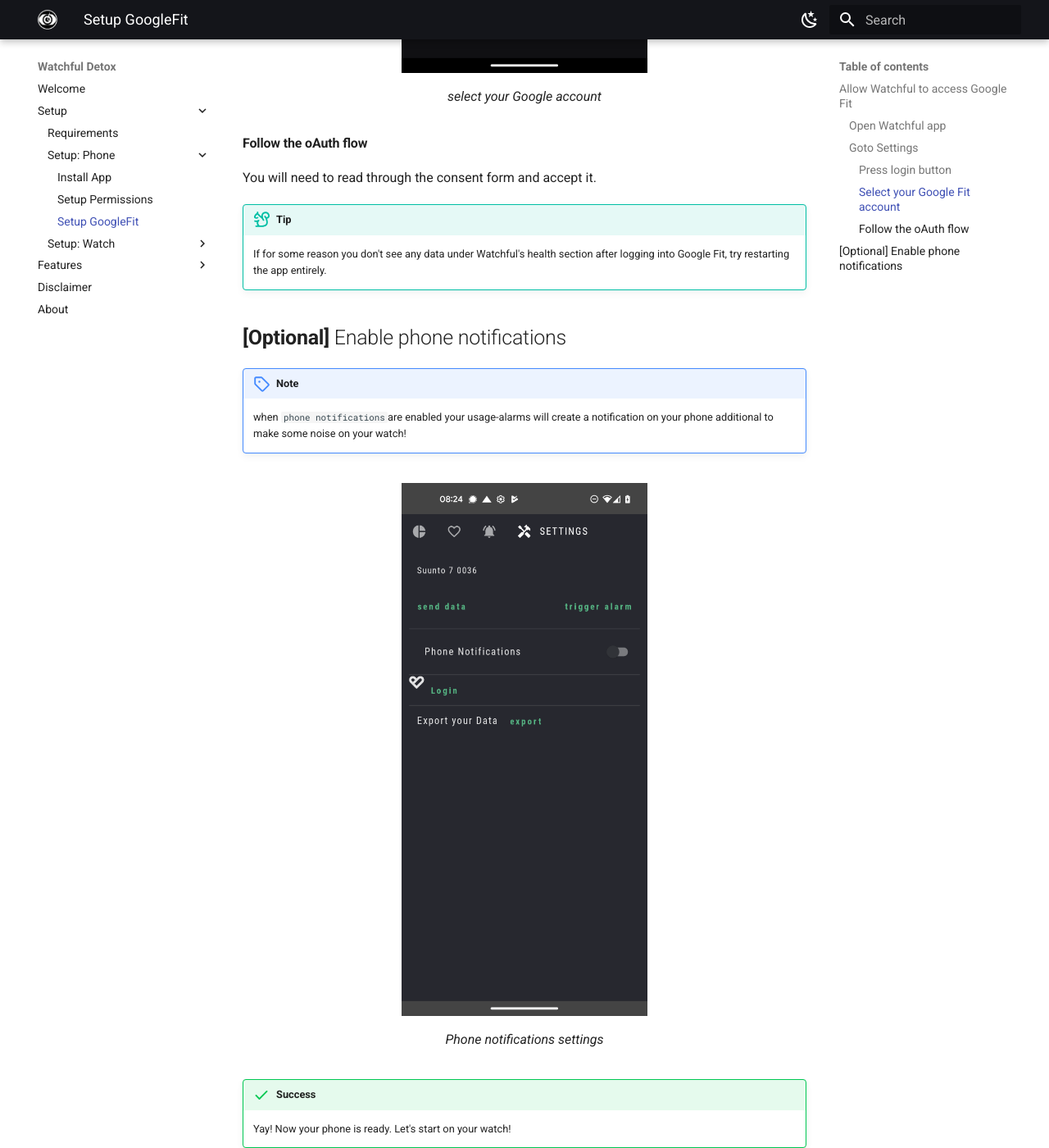
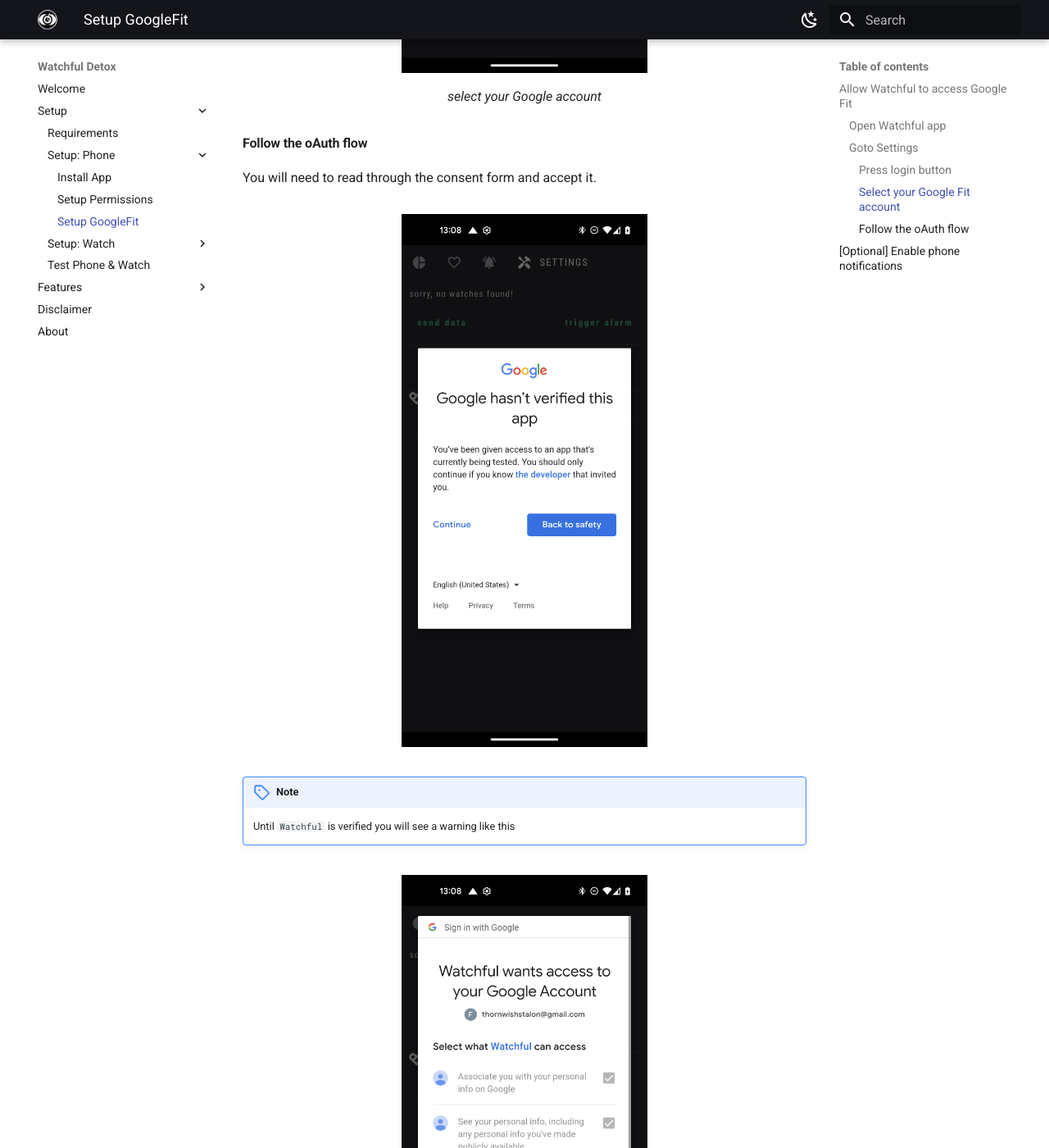
Before and after one commit to thornwishstalon/watchful-detox-pages, an MkDocs documentation site: the page built from pages/docs/01_setup/setup_01_02_install_phone.md, in a window 1280 px wide and 1400 px high, scrolled down 1904 px. Shown: the whole window at 82% size. Built offline with MkDocs 1.6.1 and Material for MkDocs 9.7.7, drawn with Linux system fonts in a browser that asks for light colours; some of the changed text lies outside the part shown.

Commit message:
update content

```diff
--- a/pages/docs/01_setup/setup_01_02_install_phone.md
+++ b/pages/docs/01_setup/setup_01_02_install_phone.md
@@ -29,16 +29,44 @@
 
 You will need to read through the consent form and accept it.
 
+<figure markdown>
+![Image title](./../assets/screenshots/setup/watchful_consent_0.png){ loading=lazy width="300"}
+</figure>
+
 <!-- prettier-ignore-start -->
-!!! tip
-    If for some reason you don't see any data under Watchful's health section after logging into Google Fit, try restarting the app entirely.
+!!! note
+    Until `Watchful` is verified you will see a warning like this
+<!-- prettier-ignore-end -->
+
+<figure markdown>
+![Image title](./../assets/screenshots/setup/watchful_consent_1.png){ loading=lazy width="300"}
+</figure>
+
+<!-- prettier-ignore-start -->
+!!! note
+    You have the choice of what you share with Watchful
+<!-- prettier-ignore-end -->
+
+<figure markdown>
+![Image title](./../assets/screenshots/setup/watchful_consent_2.png){ loading=lazy width="300"}
+</figure>
+
+<figure markdown>
+![Image title](./../assets/screenshots/setup/watchful_consent_3.png){ loading=lazy width="300"}
+  <figcaption> Please trust Watchul </figcaption>
+</figure>
+
+<!-- prettier-ignore-start -->
+!!! success
+    great! now you the 'health' section should show more than a warning label ::
 <!-- prettier-ignore-end -->
 
 ## **[Optional]** Enable phone notifications
 
 <!-- prettier-ignore-start -->
 !!! note
-    when `phone notifications`are enabled your usage-alarms will create a notification on your phone additional to make some noise on your watch!
+    when `phone notifications`are enabled your usage-alarms will create a notification on your phone besides making
+    some noise on your watch!
 <!-- prettier-ignore-end -->
 
 <figure markdown>
@@ -47,6 +75,18 @@
 </figure>
 
 <!-- prettier-ignore-start -->
+!!! note
+    In case phone notifications are enabled, you will also get a notification on your phone when alarms get triggered by you!
+
+    See the example below:
+
+<!-- prettier-ignore-end -->
+
+<figure markdown>
+![Image title](./../assets/screenshots/v0.3/phone_alarm_notifcation.png){ loading=lazy width="300"}
+</figure>
+
+<!-- prettier-ignore-start -->
 !!! success
     Yay! Now your phone is ready. Let's start on your watch!
 <!-- prettier-ignore-end -->
--- a/pages/mkdocs.yml
+++ b/pages/mkdocs.yml
@@ -65,6 +65,7 @@
           - "Install App": "01_setup/setup_02_00_install_watch.md"
           - "Enable GoogleFit": "01_setup/setup_02_01_install_watch.md"
           - "Enable Sleep Tracking": "01_setup/setup_02_02_install_watch.md"
+      - Test Phone & Watch: "01_setup/setup_test.md"
   - "Features":
       - App Usage Tracking: "02_features/usage_tracking.md"
       - App Usage Alarms: "02_features/usage_alarms.md"
```
Also changed, not shown: pages/docs/01_setup/setup_test.md (added, +41 -0 lines), pages/docs/about.md (+2 -12 lines), pages/docs/index.md (+1 -1 lines), pages/docs/assets/screenshots/setup/watchful_consent_0.png (added), pages/docs/assets/screenshots/setup/watchful_consent_1.png (added), pages/docs/assets/screenshots/setup/watchful_consent_2.png (added), pages/docs/assets/screenshots/setup/watchful_consent_3.png (added).
